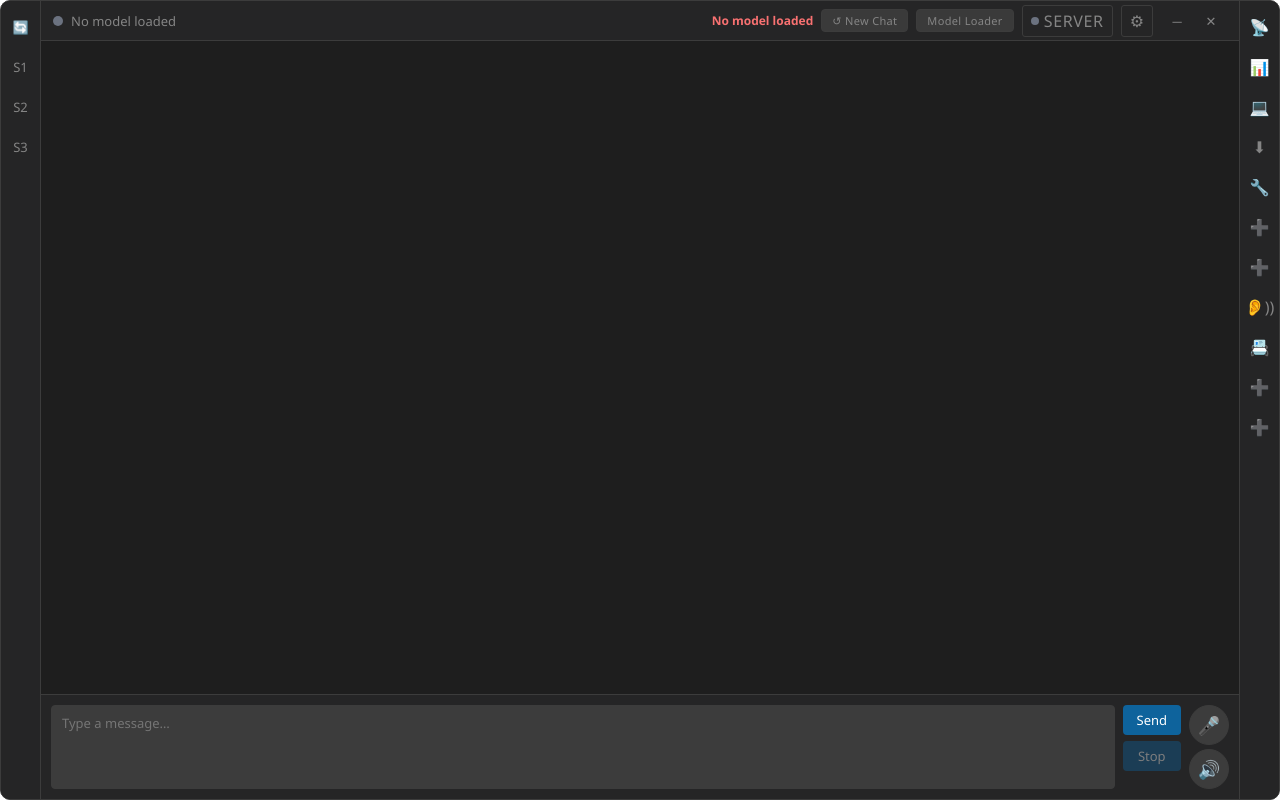
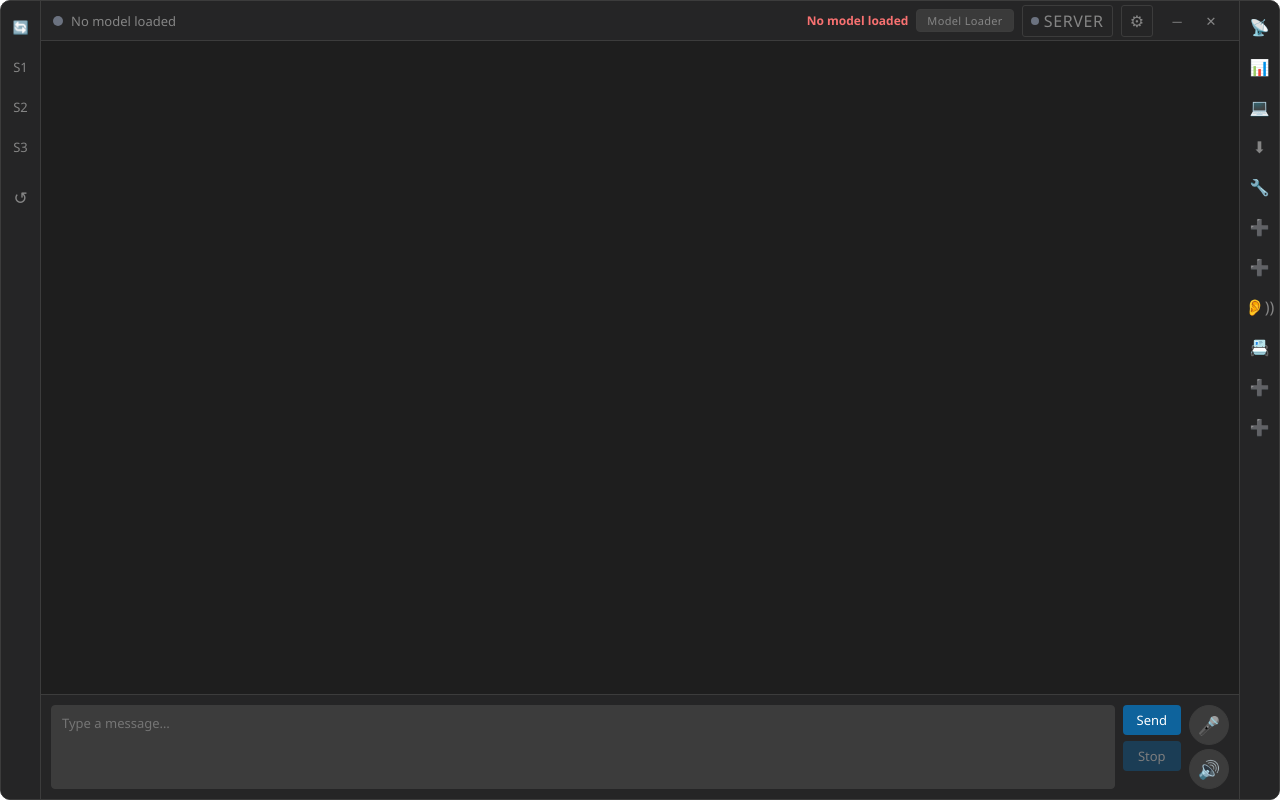
Before and after one commit to BaxtersLab/GGUF-Chatbox, a plain HTML site: page frontend/index.html in a window 1280 px wide. Drawn offline with Linux system fonts and the light colour scheme.

Commit message:
ui: move New Chat from the title bar to the left strip (below S3)
Title-bar buttons eat the drag region — on a shrunken window there was
nowhere left to grab. The ↺ now sits in the CWL4 sidebar below S3 as a
square strip button; the title bar keeps its grab room at any size.

Co-Authored-By: Claude Fable 5 <noreply@anthropic.com>

```diff
--- a/frontend/index.html
+++ b/frontend/index.html
@@ -16,6 +16,7 @@
       <button class="cwl4-btn" data-cwl="2" title="Gated Spillway 1">S1</button>
       <button class="cwl4-btn" data-cwl="3" title="Gated Spillway 2">S2</button>
       <button class="cwl4-btn" data-cwl="4" title="Gated Spillway 3">S3</button>
+      <button id="btn-new-chat" class="cwl4-btn new-chat-btn" title="New Chat — clear chat history (model stays loaded)">&#x21BA;</button>
     </div>
 
     <!-- CWL4 pop-out panels (position:fixed, rendered over chat) -->
@@ -55,7 +56,6 @@
         <span id="chat-model-label" class="chat-model-label">No model loaded</span>
         <span id="no-model-warning" class="no-model-warning">No model loaded</span>
         <span id="hw-warning" class="hw-warning hidden">&#x26A0; Set CPU/GPU</span>
-        <button id="btn-new-chat" class="model-loader-btn" title="Clear chat history (model stays loaded)">&#x21BA; New Chat</button>
         <button id="btn-model-tray" class="model-loader-btn" title="Load Model">Model Loader</button>
         <button id="btn-server-tray" class="server-tray-btn" title="Server">
           <span id="server-beacon" class="server-beacon beacon-stopped"></span>
--- a/frontend/main.css
+++ b/frontend/main.css
@@ -160,6 +160,10 @@ button:disabled { opacity: 0.4; cursor: default; }
 }
 .cwl4-btn:hover { background: var(--input-bg); border-color: var(--border); color: var(--text); }
 .cwl4-btn.active { background: var(--accent); border-color: var(--accent); color: #fff; }
+
+/* ↺ New Chat lives in the left strip below S3 (NOT the title bar — the title
+   bar stays clear so a shrunken window always has grab room to drag). */
+.new-chat-btn { margin-top: 10px; font-size: 17px; }
 
 /* CWL4 pop-out panels */
 .cwl4-panel {
```
